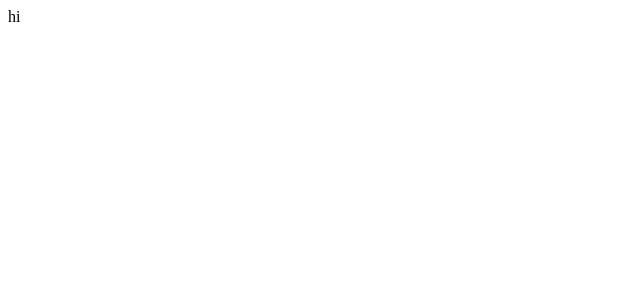
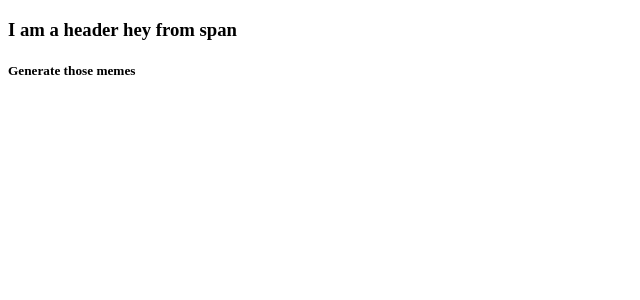
Before and after one commit to pgeliebter/react-practice, a React app: page / in a window 1280 px wide. Shown: the top 300 px of the page, without its empty margins (0-640 px from the left). Built offline with nearby package versions, Linux system fonts and the light colour scheme; the HTML template or start-up script is replaced by a standard one.

Commit message:
adds MemeGenerator and Header components

```diff
--- a/src/App.js
+++ b/src/App.js
@@ -1,13 +1,22 @@
 /**
- * Create the boilerplate to get React to render something on the screen
- * Render an <App /> component, which you'll need to create separately
+ * Create 2 new components - Header and MemeGenerator
+ * Header will only display things
+ * MemeGenerator will be calling to an API and holding on to data
+ * Each should be in their own file of the same name
  */
 import React, { Component } from 'react'
 import './style.css'
+import Header from './Header'
+import MemeGenerator from './MemeGenerator'
 
 class App extends Component {
 	render() {
-		return 'hi'
+		return (
+			<div>
+				<Header />
+				<MemeGenerator />
+			</div>
+		)
 	}
 }
 export default App
--- /dev/null
+++ b/src/Header.js
@@ -0,0 +1,10 @@
+import React, { Component } from 'react'
+
+function Header() {
+	return (
+		<h3>
+			I am a header <span>hey from span</span>
+		</h3>
+	)
+}
+export default Header
--- /dev/null
+++ b/src/MemeGenerator.js
@@ -0,0 +1,15 @@
+import React, { Component } from 'react'
+
+class MemeGenerator extends Component {
+	constructor() {
+		super()
+	}
+	render() {
+		return (
+			<div>
+				<h5>Generate those memes</h5>
+			</div>
+		)
+	}
+}
+export default MemeGenerator
```
